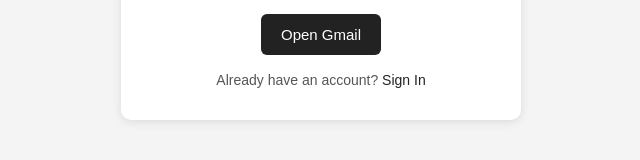
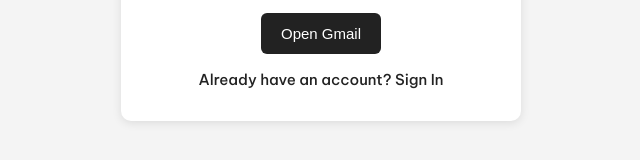
Before and after one commit to Mokunfopeakinyemi/NETLIFY, a React (Create React App) app: page / in a window 1280 px wide. Shown: the part 437-597 px from the top of the page, without its empty margins (319-959 px from the left). Built offline with nearby package versions, Linux system fonts and the light colour scheme.

Commit message:
Your commit message here

```diff
--- a/src/index.css
+++ b/src/index.css
@@ -160,3 +160,6 @@
 Link {
   text-decoration: none;
 }
+Link:hover{
+  opacity: 80%;
+}
--- a/src/pages/forgot/Forgot.css
+++ b/src/pages/forgot/Forgot.css
@@ -104,3 +104,7 @@
   text-decoration: none;
   color: #48494a;
 }
+.span-sign:hover{
+  opacity: 80%;
+  transition: 0.3s;
+}
--- a/src/pages/forgot/Forgot.tsx
+++ b/src/pages/forgot/Forgot.tsx
@@ -21,7 +21,7 @@
           <Button text="Continue" />
         </Link>
         <p className="signin-text">
-          <Link to="/" className="span-sign">
+          <Link to="/set" className="span-sign">
             Just remembered your password? Sign in
           </Link>
         </p>
--- a/src/pages/forgot/Setnew.css
+++ b/src/pages/forgot/Setnew.css
@@ -84,10 +84,6 @@
   font-weight: bold;
   cursor: pointer;
 }
-
-.signin-link:hover {
-  text-decoration: underline;
-}
 .headset {
   width: 40px;
   height: 40px;
@@ -164,6 +160,10 @@
 .butset {
   text-decoration: none;
 }
+.butset:hover {
+  opacity: 80%;
+  transition: 0.3s;
+}
 
 .btn {
   background-color: #000;
@@ -187,7 +187,7 @@
 }
 
 .signin-link {
-  color: #000;
+  color: #48494a;
   font-weight: bold;
   cursor: pointer;
   text-decoration: none;
@@ -195,13 +195,13 @@
 
 .signin-link:hover {
   opacity: 80%;
+  transition: 0.3s;
 }
 .headset {
   width: 40px;
   height: 40px;
   border-radius: 8px;
 }
-
 
 .form-link {
   display: flex;
@@ -237,7 +237,6 @@
 }
 
 .create-account-link {
-  margin-top: 20px;
   text-align: center;
 }
 
--- a/src/pages/forgot/Setnew.tsx
+++ b/src/pages/forgot/Setnew.tsx
@@ -16,7 +16,7 @@
         text="Enter your email address"
         forgot=""
       />
-      <Input label="Password" text="Enter your Password" forgot="forgot" />
+      <Input label="Password" text="Enter your Password" forgot="" />
       <Link className="butset" to="">
         <Button text="Set new password" />
       </Link>
--- a/src/pages/signup/Email.css
+++ b/src/pages/signup/Email.css
@@ -4,7 +4,8 @@
   box-sizing: border-box;
 }
 
-body, html {
+body,
+html {
   width: 100%;
   height: 100%;
 }
@@ -70,8 +71,14 @@
 }
 
 .email-confirmation-signin {
-  font-size: 14px;
-  color: #555;
+  font-family: "Be Vietnam Pro";
+  font-weight: 700;
+  font-size: 15px;
+  line-height: 17.88px;
+  letter-spacing: -2%;
+  text-align: center;
+  vertical-align: middle;
+  color: #48494A;
 }
 
 .email-confirmation-signin a {
@@ -81,5 +88,6 @@
 }
 
 .email-confirmation-signin a:hover {
-  text-decoration: underline;
+  opacity: 80%;
+  transition: 0.3s;
 }
--- a/src/pages/signup/Email.tsx
+++ b/src/pages/signup/Email.tsx
@@ -20,7 +20,7 @@
           Open Gmail
         </Link>
         <p className="email-confirmation-signin">
-          Already have an account? <Link to="/login">Sign In</Link>
+          <Link to="/login"> Already have an account? Sign In</Link>
         </p>
       </div>
     </div>
```
